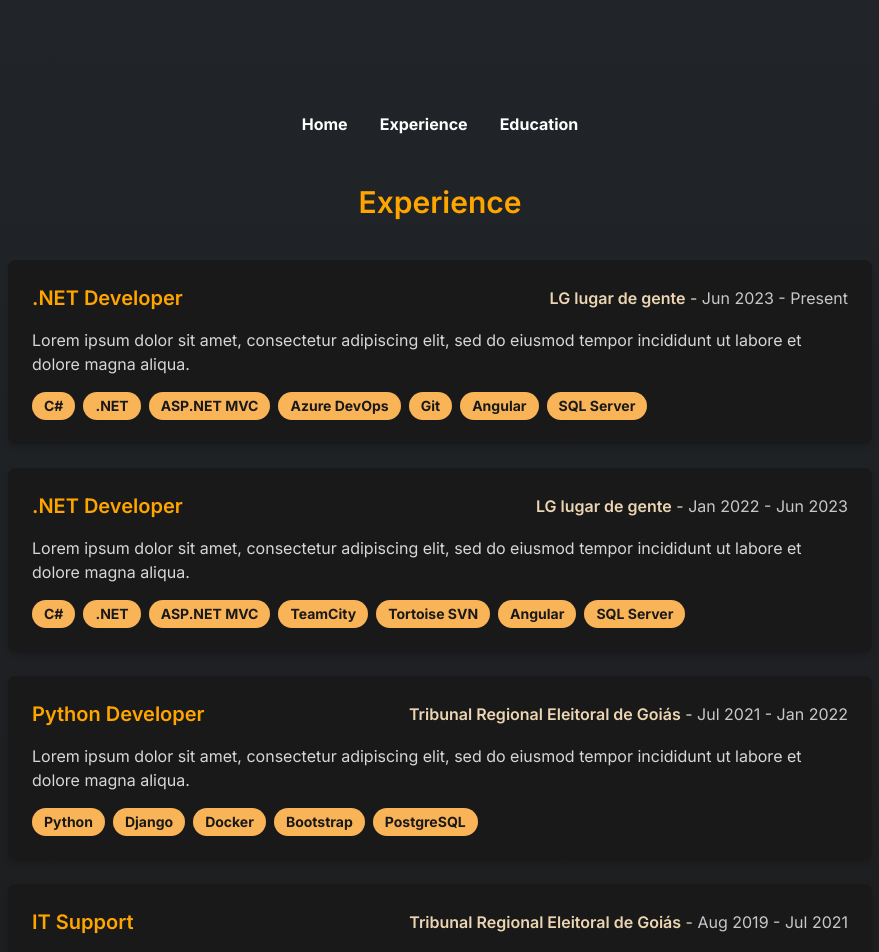
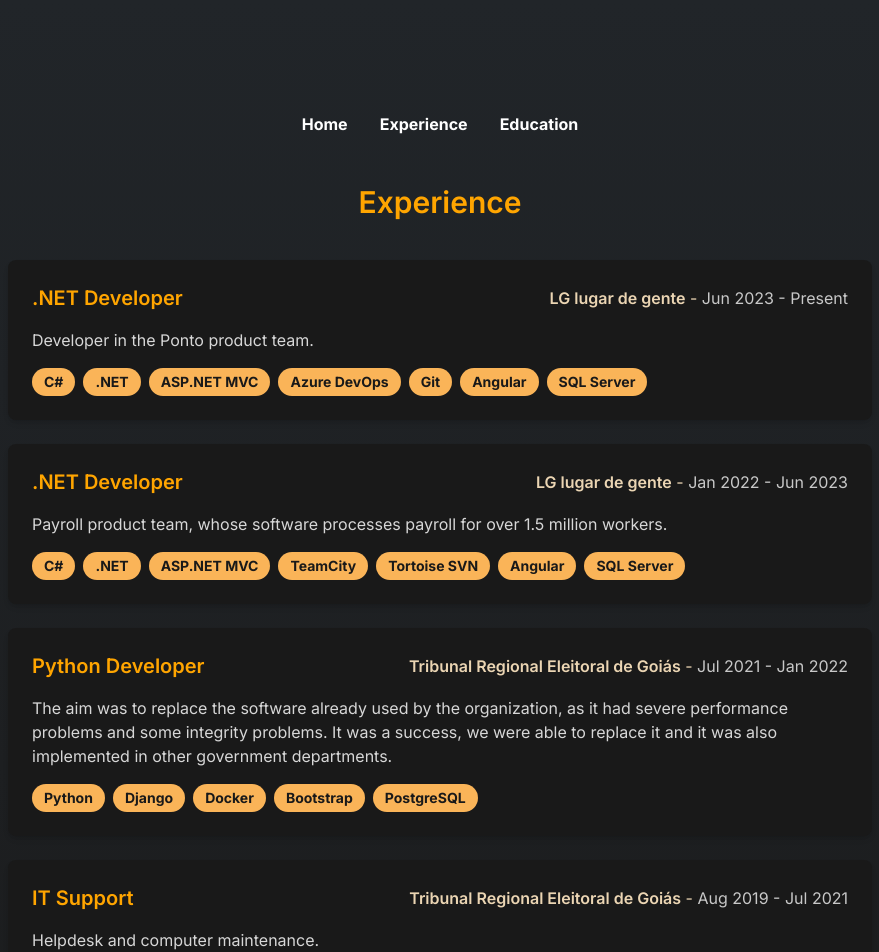
Before and after one commit to gmessias/gabriel-dev, a Next.js app: page /experience in a window 1280 px wide. Shown: the top 952 px of the page, without its empty margins (200-1079 px from the left). Built offline with nearby package versions, Linux system fonts and the light colour scheme.

Commit message:
Update experience/page.tsx
Update experiences cards

```diff
--- a/src/app/experience/page.tsx
+++ b/src/app/experience/page.tsx
@@ -3,35 +3,35 @@ const experiences = [
         title: ".NET Developer",
         company: "LG lugar de gente",
         date: "Jun 2023 - Present",
-        description: "Lorem ipsum dolor sit amet, consectetur adipiscing elit, sed do eiusmod tempor incididunt ut labore et dolore magna aliqua.",
+        description: "Developer in the Ponto product team.",
         skills: ["C#", ".NET", "ASP.NET MVC", "Azure DevOps", "Git", "Angular", "SQL Server"],
     },
     {
         title: ".NET Developer",
         company: "LG lugar de gente",
         date: "Jan 2022 - Jun 2023",
-        description: "Lorem ipsum dolor sit amet, consectetur adipiscing elit, sed do eiusmod tempor incididunt ut labore et dolore magna aliqua.",
+        description: "Payroll product team, whose software processes payroll for over 1.5 million workers.",
         skills: ["C#", ".NET", "ASP.NET MVC", "TeamCity", "Tortoise SVN", "Angular", "SQL Server"],
     },
     {
         title: "Python Developer",
         company: "Tribunal Regional Eleitoral de Goiás",
         date: "Jul 2021 - Jan 2022",
-        description: "Lorem ipsum dolor sit amet, consectetur adipiscing elit, sed do eiusmod tempor incididunt ut labore et dolore magna aliqua.",
+        description: "The aim was to replace the software already used by the organization, as it had severe performance problems and some integrity problems. It was a success, we were able to replace it and it was also implemented in other government departments.",
         skills: ["Python", "Django", "Docker", "Bootstrap", "PostgreSQL"],
     },
     {
         title: "IT Support",
         company: "Tribunal Regional Eleitoral de Goiás",
         date: "Aug 2019 - Jul 2021",
-        description: "Lorem ipsum dolor sit amet, consectetur adipiscing elit, sed do eiusmod tempor incididunt ut labore et dolore magna aliqua.",
+        description: "Helpdesk and computer maintenance.",
         skills: ["Helpdesk"],
     },
     {
         title: "IT Support",
         company: "CPPD - UFG",
         date: "Nov 2018 - Aug 2019",
-        description: "Lorem ipsum dolor sit amet, consectetur adipiscing elit, sed do eiusmod tempor incididunt ut labore et dolore magna aliqua.",
+        description: "Helpdesk and computer maintenance.",
         skills: ["Helpdesk"],
     },
 ];
```
